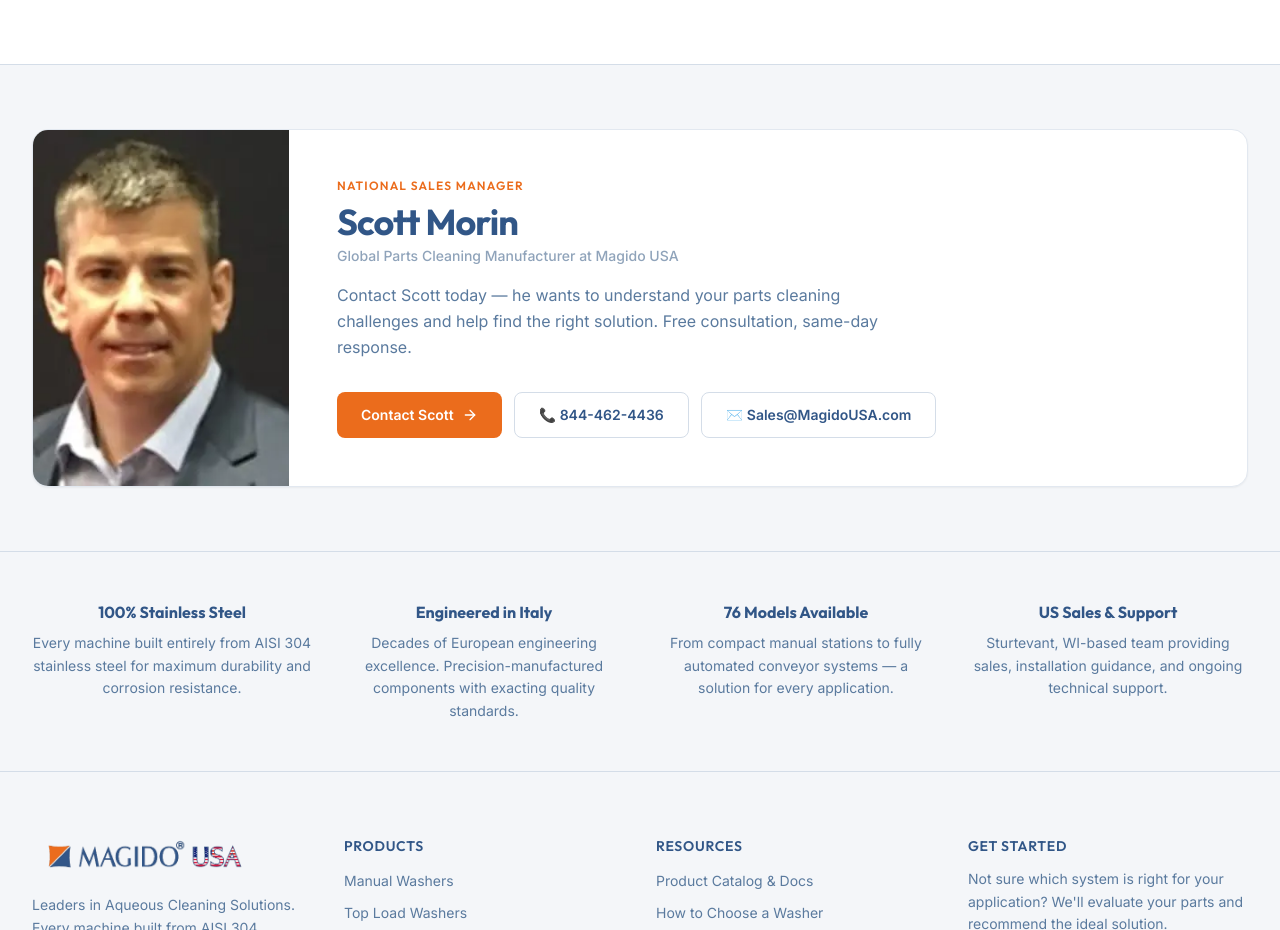
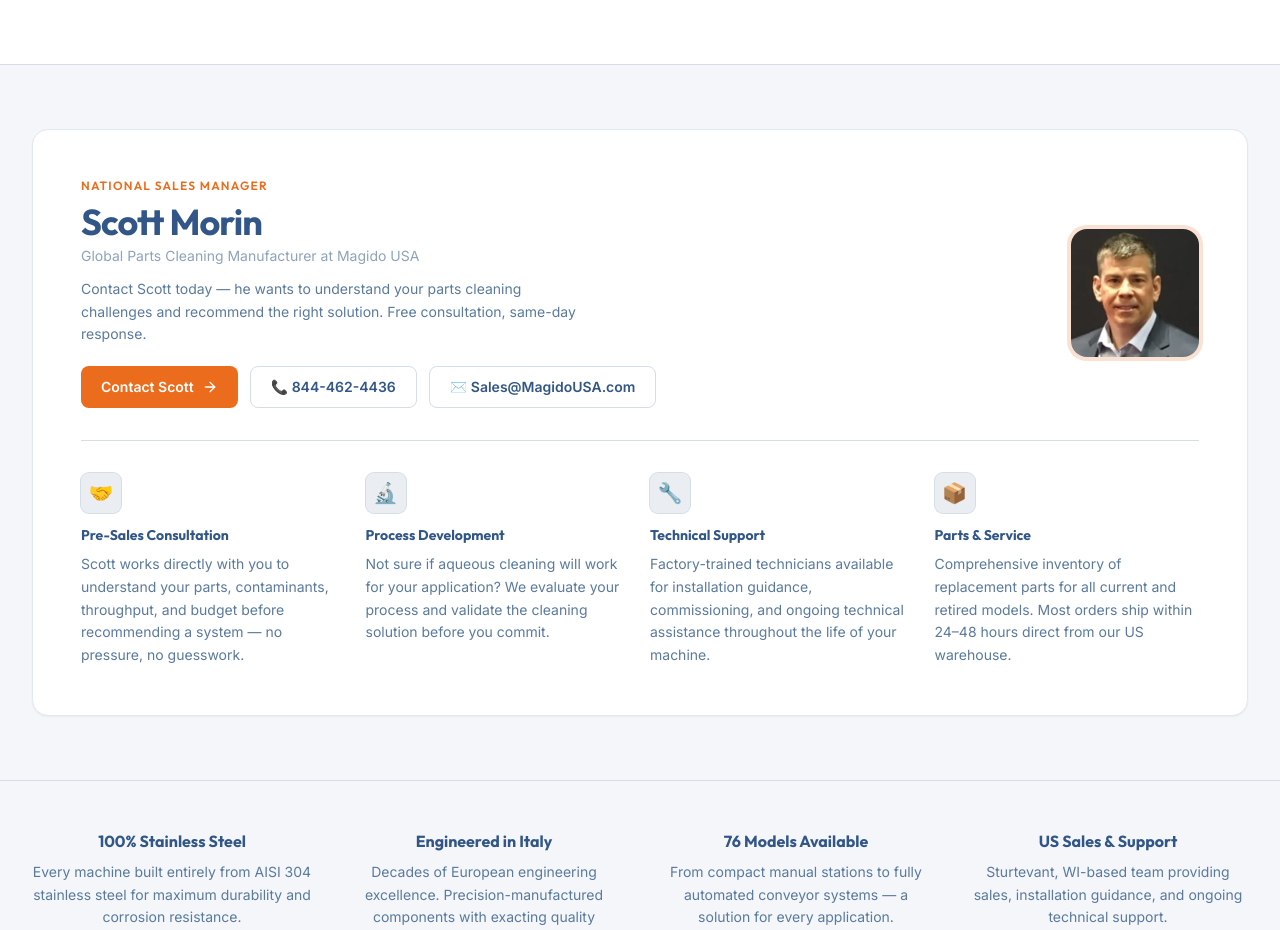
Before and after one commit to JasonBee99/MagidoUSA, a Next.js app: page / in a window 1280 px wide. Shown: the part 3260-4190 px from the top of the page. Built offline with nearby package versions, Linux system fonts and the light colour scheme.

Commit message:
Phase 5: Scott Morin section redesign with service pillars

```diff
--- a/src/app/page.tsx
+++ b/src/app/page.tsx
@@ -185,57 +185,80 @@ export default function HomePage() {
       <section className="border-t border-[var(--color-border)] bg-[var(--color-bg-secondary)] px-4 py-16 sm:px-6 lg:px-8">
         <div className="mx-auto max-w-7xl">
           <div className="overflow-hidden rounded-2xl border border-[var(--color-card-border)] bg-[var(--color-card-bg)] shadow-sm">
-            <div className="flex flex-col lg:flex-row">
+            <div className="p-8 lg:p-12">
 
-              {/* Headshot */}
-              <div className="relative flex-shrink-0 lg:w-64">
-                <div className="aspect-square lg:aspect-auto lg:h-full">
-                  <Image
-                    src="/images/scott-morin.webp"
-                    alt="Scott Morin — National Sales Manager, Magido USA"
-                    fill
-                    className="object-cover object-top"
-                    sizes="(max-width: 1024px) 100vw, 256px"
-                  />
-                </div>
-              </div>
-
-              {/* Content */}
-              <div className="flex flex-col justify-center p-8 lg:p-12">
+              {/* ── Top: identity row ── */}
+              <div className="flex flex-col gap-6 sm:flex-row sm:items-center sm:justify-between">
+                {/* Left: label + name + title */}
+                <div>
                   <p className="font-display text-xs font-semibold uppercase tracking-widest text-magido-orange">
                     National Sales Manager
                   </p>
                   <h2 className="mt-2 font-display text-3xl font-bold tracking-tight text-[var(--color-text)] sm:text-4xl">
                     Scott Morin
                   </h2>
-                <p className="mt-1 text-sm font-medium text-[var(--color-text-muted)]">
+                  <p className="mt-1 text-sm text-[var(--color-text-muted)]">
                     Global Parts Cleaning Manufacturer at Magido USA
                   </p>
-                <p className="mt-4 max-w-xl text-base leading-relaxed text-[var(--color-text-secondary)]">
-                  Contact Scott today — he wants to understand your parts cleaning challenges and help find the right solution. Free consultation, same-day response.
+                  <p className="mt-3 max-w-lg text-sm leading-relaxed text-[var(--color-text-secondary)]">
+                    Contact Scott today — he wants to understand your parts cleaning challenges and recommend the right solution. Free consultation, same-day response.
                   </p>
-                <div className="mt-8 flex flex-wrap gap-3">
+                  <div className="mt-5 flex flex-wrap gap-3">
                     <Link
                       href="/contact"
-                    className="inline-flex items-center gap-2 rounded-lg bg-magido-orange px-6 py-3 text-sm font-semibold text-white transition-colors hover:bg-magido-orange-dark"
+                      className="inline-flex items-center gap-2 rounded-lg bg-magido-orange px-5 py-2.5 text-sm font-semibold text-white transition-colors hover:bg-magido-orange-dark"
                     >
-                    Contact Scott
-                    <ArrowRight className="h-4 w-4" />
+                      Contact Scott <ArrowRight className="h-4 w-4" />
                     </Link>
                     <a
                       href="tel:8444624436"
-                    className="inline-flex items-center gap-2 rounded-lg border border-[var(--color-border)] px-6 py-3 text-sm font-semibold text-[var(--color-text)] transition-colors hover:border-magido-orange/40 hover:text-magido-orange"
+                      className="inline-flex items-center gap-2 rounded-lg border border-[var(--color-border)] px-5 py-2.5 text-sm font-semibold text-[var(--color-text)] transition-colors hover:border-magido-orange/40 hover:text-magido-orange"
                     >
                       📞 844-462-4436
                     </a>
                     <a
                       href="mailto:sales@magidousa.com"
-                    className="inline-flex items-center gap-2 rounded-lg border border-[var(--color-border)] px-6 py-3 text-sm font-semibold text-[var(--color-text)] transition-colors hover:border-magido-orange/40 hover:text-magido-orange"
+                      className="inline-flex items-center gap-2 rounded-lg border border-[var(--color-border)] px-5 py-2.5 text-sm font-semibold text-[var(--color-text)] transition-colors hover:border-magido-orange/40 hover:text-magido-orange"
                     >
                       ✉️ Sales@MagidoUSA.com
                     </a>
                   </div>
                 </div>
+
+                {/* Right: headshot */}
+                <div className="flex-shrink-0">
+                  <div className="relative h-28 w-28 overflow-hidden rounded-2xl ring-4 ring-magido-orange/20 sm:h-32 sm:w-32">
+                    <Image
+                      src="/images/scott-morin.webp"
+                      alt="Scott Morin — National Sales Manager, Magido USA"
+                      fill
+                      className="object-cover object-top"
+                      sizes="128px"
+                    />
+                  </div>
+                </div>
+              </div>
+
+              {/* ── Divider ── */}
+              <div className="my-8 border-t border-[var(--color-border)]" />
+
+              {/* ── Service pillars ── */}
+              <div className="grid gap-5 sm:grid-cols-2 lg:grid-cols-4">
+                {SCOTT_PILLARS.map((p) => (
+                  <div key={p.title} className="flex flex-col gap-2">
+                    <div className="flex h-10 w-10 items-center justify-center rounded-lg bg-magido-blue/10 text-xl ring-1 ring-magido-blue/20">
+                      {p.icon}
+                    </div>
+                    <h3 className="mt-1 font-display text-sm font-bold text-[var(--color-text)]">
+                      {p.title}
+                    </h3>
+                    <p className="text-sm leading-relaxed text-[var(--color-text-secondary)]">
+                      {p.description}
+                    </p>
+                  </div>
+                ))}
+              </div>
+
             </div>
           </div>
         </div>
@@ -293,6 +316,29 @@ function ValueProp({ title, description }: { title: string; description: string
 
 // ─── Data ──────────────────────────────────────────────────────────────────
 
+const SCOTT_PILLARS = [
+  {
+    icon: '🤝',
+    title: 'Pre-Sales Consultation',
+    description: 'Scott works directly with you to understand your parts, contaminants, throughput, and budget before recommending a system — no pressure, no guesswork.',
+  },
+  {
+    icon: '🔬',
+    title: 'Process Development',
+    description: 'Not sure if aqueous cleaning will work for your application? We evaluate your process and validate the cleaning solution before you commit.',
+  },
+  {
+    icon: '🔧',
+    title: 'Technical Support',
+    description: 'Factory-trained technicians available for installation guidance, commissioning, and ongoing technical assistance throughout the life of your machine.',
+  },
+  {
+    icon: '📦',
+    title: 'Parts & Service',
+    description: 'Comprehensive inventory of replacement parts for all current and retired models. Most orders ship within 24–48 hours direct from our US warehouse.',
+  },
+];
+
 const INDUSTRIES = [
   {
     slug: 'automotive',
```
Lines whose indentation alone changed are shown as unchanged.
